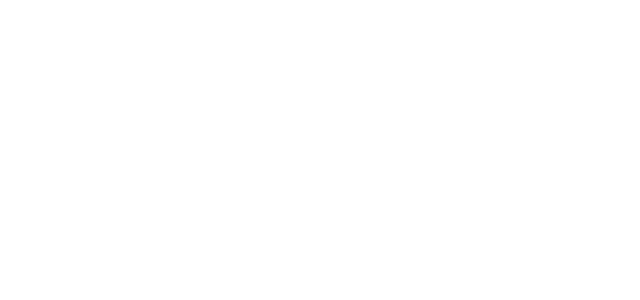
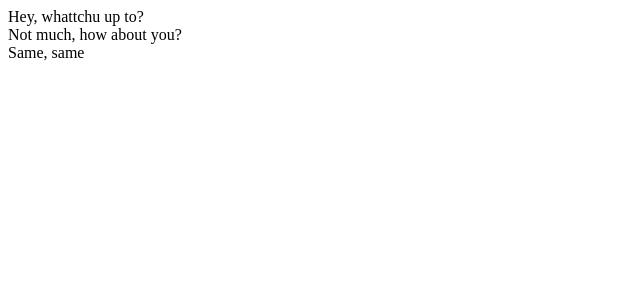
Before and after one commit to jahedev/WhatsAChat, a React (Vite) app: page / in a window 1280 px wide. Shown: the top 300 px of the page, without its empty margins (0-640 px from the left). Built offline with nearby package versions, Linux system fonts and the light colour scheme.

Commit message:
update components

```diff
--- a/src/App.tsx
+++ b/src/App.tsx
@@ -1,5 +1,7 @@
 import { useState } from "react"
 import { createContext } from "react"
+import ContactsList from "./components/contacts/ContactsList"
+import ContactsTop from "./components/contacts/ContactsTop"
 
 type ThemeType = "light" | "dark"
 
@@ -23,26 +25,11 @@
     <ThemeContext.Provider value={{ theme, toggleTheme }}>
       <div className="App" id="theme">
         <div className="contacts-area">
-          <div className="contacts-top">
-            <div className="contacts-top__menu-button"></div>
-            <div className="contacts-top__searchbar"></div>
-          </div>
-          <div className="contacts-list">
-            <div className="contacts-list__item"></div>
-            <div className="contacts-list__item contacts-selected"></div>
-            <div className="contacts-list__item"></div>
-          </div>
+          <ContactsTop />
+          <ContactsList />
         </div>
         <div className="chat-area">
-          <div className="chat-top">
-            <div className="chat-top__info"></div>
-            <div className="chat-top__buttons">
-              <div className="chat-top__buttons__search"></div>
-              <div className="chat-top__buttons__call"></div>
-              <div className="chat-top__buttons__info"></div>
-              <div className="chat-top__buttons__menu"></div>
-            </div>
-          </div>
+
           <div className="chat-display">
             <div className="chat-display__message"></div>
             <div className="chat-display__message user-message"></div>
--- a/src/components/contacts/ContactsList.tsx
+++ b/src/components/contacts/ContactsList.tsx
@@ -0,0 +1,12 @@
+import React from "react"
+import ContactsListItem from "./ContactsListItem"
+
+export default function ContactsList() {
+  return (
+    <div className="contacts-list">
+      <ContactsListItem message="Hey, whattchu up to?" />
+      <ContactsListItem message="Not much, how about you?" isUser={true} />
+      <ContactsListItem message="Same, same" />
+    </div>
+  )
+}
--- a/src/components/contacts/ContactsListItem.tsx
+++ b/src/components/contacts/ContactsListItem.tsx
@@ -0,0 +1,17 @@
+import React from "react"
+
+interface ContactsListItemProp {
+  isUser?: boolean
+  message: string
+}
+
+export default function ContactsListItem({
+  isUser,
+  message,
+}: ContactsListItemProp) {
+  return (
+    <div className={`contacts-list__item ${isUser && "contact-selected"}`}>
+      {message}
+    </div>
+  )
+}
--- /dev/null
+++ b/src/components/contacts/ContactsTop.tsx
@@ -0,0 +1,10 @@
+import React from "react"
+
+export default function ContactsTopBar() {
+  return (
+    <div className="contacts-top">
+      <div className="contacts-top__menu-button"></div>
+      <div className="contacts-top__searchbar"></div>
+    </div>
+  )
+}
```
Also changed, not shown: src/components/chat/ChatTop.tsx (+20 -0 lines), src/components/chat/ChatTopButtons.tsx (deleted), src/components/chat/ChatTopInfo.tsx (deleted), src/components/contacts/ContactsTopBar.tsx (deleted).
